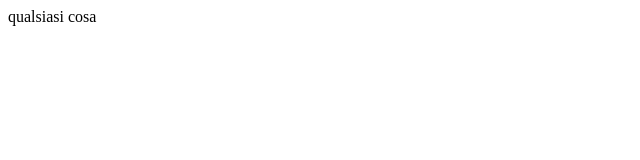
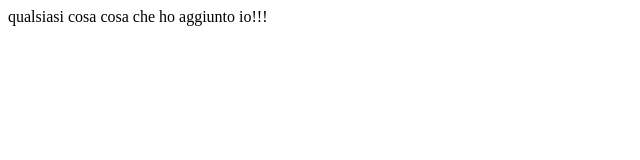
Before and after one commit to Santoni92/hello_world, a plain HTML site: page index.html in a window 1280 px wide. Shown: the whole page, without its empty margins (0-640 px from the left). Drawn offline with Linux system fonts and the light colour scheme.

Commit message:
ho apportato una modifica

```diff
--- a/index.html
+++ b/index.html
@@ -8,5 +8,8 @@
 </head>
 <body>
     qualsiasi cosa
+
+
+    cosa che ho aggiunto io!!!
 </body>
 </html>
```
